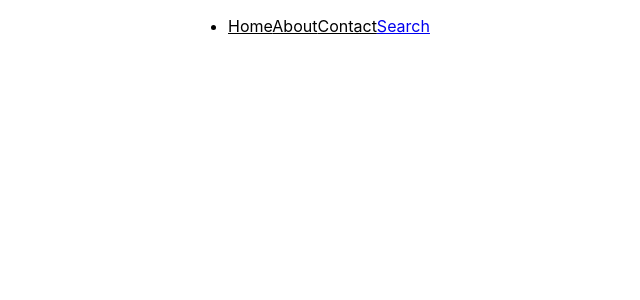
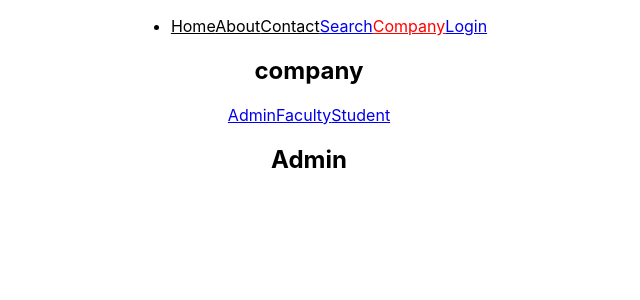
Before and after one commit to SafaMaqbool/React-Concepts, a React (Create React App) app: page /company/admin in a window 1280 px wide. Shown: the top 300 px of the page, without its empty margins (331-971 px from the left). Built offline with nearby package versions, Linux system fonts and the light colour scheme.

Commit message:
routing concept completed

```diff
--- a/src/App.js
+++ b/src/App.js
@@ -7,6 +7,12 @@ import './App.css'
 import Employee from './MyRouters/Employee'
 import Contact from './MyRouters/Contact';
 import Search from './MyRouters/Search';
+import Company from './MyRouters/Company';
+import Admin from './MyRouters/Admin';
+import Faculty from './MyRouters/Faculty';
+import Student from './MyRouters/Student';
+import Login from './MyRouters/Login';
+import Protected from './MyRouters/Protected';
 
 
 const App = () => {
@@ -16,12 +22,19 @@ const App = () => {
       <BrowserRouter>
         <Navbar />
         <Routes>
-          <Route path="/" element={<Home />} />
+          {/* <Route path="/" element={<Home />} /> */}
+          <Route path="/" element={<Protected Component={Home} />} />
           <Route path="/about" element={<About />} />
           <Route path="/contact" element={<Contact />} />
           <Route path="/search" element={<Search />} />
+          <Route path="/company/" element={<Company />}>
+            <Route path="admin" element={<Admin />} />
+            <Route path="faculty" element={<Faculty />} />
+            <Route path="student" element={<Student />} />
+          </Route>
 
           <Route path="/employee/:name/:age" element={<Employee />} />
+          <Route path="/login" element={<Login />} />
         </Routes>
       </BrowserRouter>
     </div>
--- a/src/MyRouters/About.jsx
+++ b/src/MyRouters/About.jsx
@@ -6,7 +6,7 @@ const About = () => {
     <div>
       <h2>About</h2>
       <li>
-        <Link to="/employee/farzeen/22">Farzeen</Link>
+        <Link to="/employee/farzeen/22" state={{name:"farzeen",age:23}}>Farzeen</Link>
         <Link to="/employee/huzaifa/25">Huzaifa</Link>
       </li>
     </div>
--- /dev/null
+++ b/src/MyRouters/Admin.jsx
@@ -0,0 +1,11 @@
+import React from 'react'
+
+const Admin = () => {
+  return (
+   <>
+   <h2>Admin</h2>
+   </>
+  )
+}
+
+export default Admin
--- /dev/null
+++ b/src/MyRouters/Company.jsx
@@ -0,0 +1,16 @@
+import React from 'react'
+import { Link, Outlet } from 'react-router-dom'
+
+const Company = () => {
+  return (
+    <>
+      <h2>company</h2>
+      <Link to="admin">Admin</Link>
+      <Link to="faculty">Faculty</Link>
+      <Link to="student">Student</Link>
+      <Outlet/>
+    </>
+  );
+}
+
+export default Company
--- a/src/MyRouters/Employee.jsx
+++ b/src/MyRouters/Employee.jsx
@@ -1,8 +1,10 @@
 import React from 'react'
-import { useParams } from 'react-router-dom';
+import { useLocation, useParams } from 'react-router-dom';
 
 const Employee = () => {
       const { name,age } = useParams();
+      const location =useLocation()
+      console.log(location)
   return (
     <>
     <h1>{name} is a employee and his age is {age}</h1>
--- /dev/null
+++ b/src/MyRouters/Faculty.jsx
@@ -0,0 +1,11 @@
+import React from 'react'
+
+const Faculty = () => {
+  return (
+    <>
+    <h2>faculty</h2>
+    </>
+  )
+}
+
+export default Faculty
--- a/src/MyRouters/Home.jsx
+++ b/src/MyRouters/Home.jsx
@@ -1,9 +1,20 @@
-import React from 'react'
+import React from "react";
+import { useLocation, useNavigate } from "react-router-dom";
 
 const Home = () => {
+  const navigate = useNavigate();
+  const handleLogout = () => {
+    localStorage.removeItem("login");
+    navigate("/login");
+  };
+  // const location = useLocation()
+  // console.log(location)
   return (
-    <div>Home</div>
-  )
-}
+    <>
+      <div>Home</div>
+      <button onClick={handleLogout}>Logout</button>
+    </>
+  );
+};
 
-export default Home
+export default Home;
--- /dev/null
+++ b/src/MyRouters/Login.jsx
@@ -0,0 +1,23 @@
+import React, { useEffect } from 'react'
+import { useNavigate } from 'react-router-dom'
+
+const Login = () => {
+    let navigate =useNavigate()
+    const handleLogin=()=>{
+        localStorage.setItem('login',true)
+        navigate('/')
+    }
+      useEffect(() => {
+        let login = localStorage.getItem("login");
+        if (login) {
+          navigate("/");
+        }
+      });
+  return (
+    <div>Login
+        <button onClick={handleLogin}>Login</button>
+    </div>
+  )
+}
+
+export default Login
--- a/src/MyRouters/Navbar.jsx
+++ b/src/MyRouters/Navbar.jsx
@@ -36,9 +36,9 @@ const Navbar = () => {
           >
             Contact
           </NavLink>
-          <NavLink to='/search'>
-            Search
-          </NavLink>
+          <NavLink to="/search">Search</NavLink>
+          <NavLink to="/company">Company</NavLink>
+          <NavLink to="/login">Login</NavLink>
         </li>
       </ul>
     </>
--- /dev/null
+++ b/src/MyRouters/Protected.jsx
@@ -0,0 +1,20 @@
+import React, { useEffect } from "react";
+import { useNavigate } from "react-router-dom";
+
+const Protected = (prop) => {
+  let navigate = useNavigate();
+  const { Component } = prop;
+  useEffect(() => {
+    let login = localStorage.getItem("login");
+    if (!login) {
+      navigate("/login");
+    }
+  });
+  return (
+    <>
+      <Component />
+    </>
+  );
+};
+
+export default Protected;
--- /dev/null
+++ b/src/MyRouters/Student.jsx
@@ -0,0 +1,11 @@
+import React from 'react'
+
+const Student = () => {
+  return (
+   <>
+   <h2>student</h2>
+   </>
+  )
+}
+
+export default Student
```
